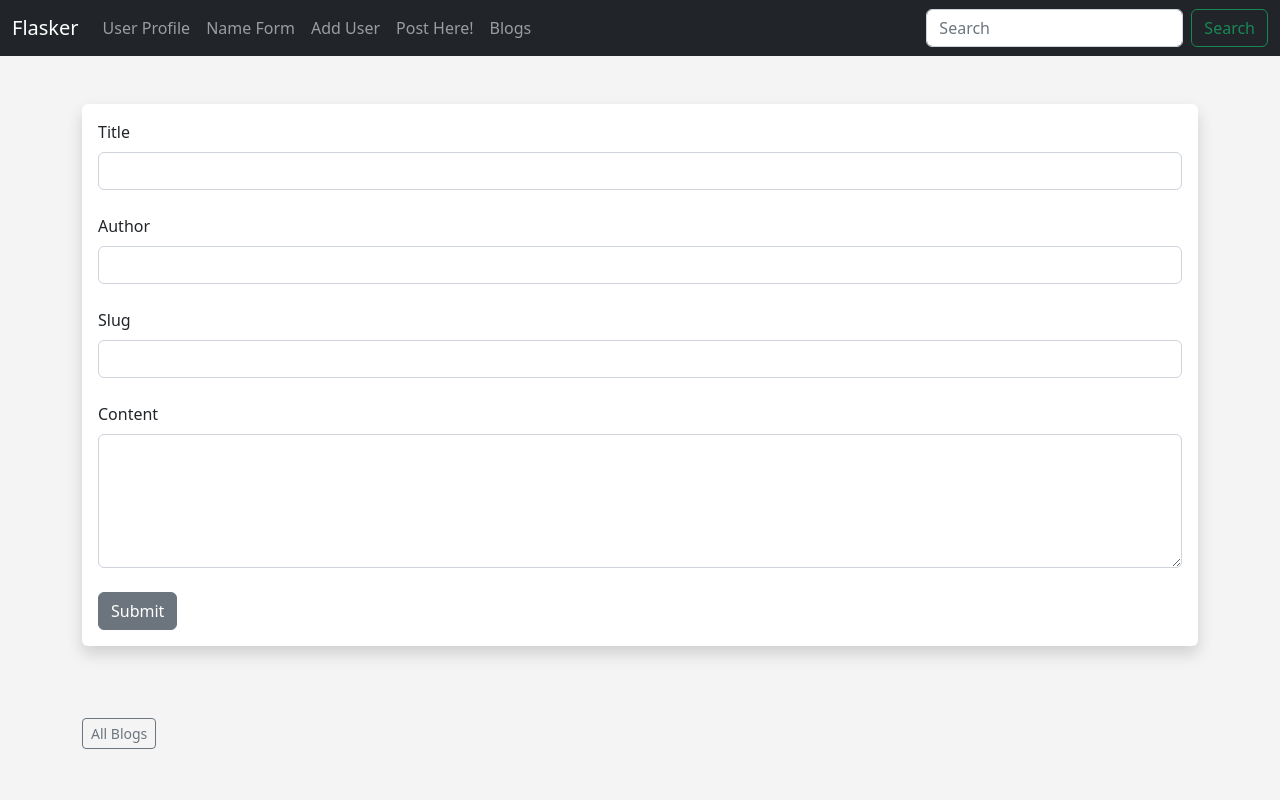
After one commit to johnellis30/flasker, a Flask app: template templates/edit_blog.html in a window 1280 px wide. The commit adds this page. Run offline with Flask 2, Linux system fonts and the light colour scheme; the template is opened without the code that fills it: values that come from a table or form of the project are taken from there, others are empty.

Commit message:
Added delete post functionality

```diff
--- a/hello.py
+++ b/hello.py
@@ -1,7 +1,7 @@
 
 from email.policy import default
 from urllib import request
-from flask import Flask, render_template, flash, request
+from flask import Flask, render_template, flash, request, redirect, url_for
 from flask_wtf import FlaskForm
 from wtforms import StringField, SubmitField, PasswordField, BooleanField, ValidationError
 from wtforms.validators import DataRequired, EqualTo, Length
@@ -78,6 +78,58 @@ def add_blog():
 
     # Redirect to the webpage
     return render_template("add_blog.html", form=form)
+
+
+#Edit blog posts
+@app.route('/blogs/edit/<int:id>', methods=['GET', 'POST'])
+def edit_blog(id):
+    #grab all of the blog posts
+    blog = Blogs.query.get_or_404(id)
+    form = BlogForm()
+    if form.validate_on_submit():
+        blog.title = form.title.data
+        blog.author = form.author.data
+        blog.slug = form.slug.data
+        blog.content = form.content.data
+        # Update Database
+        db.session.add(blog)
+        db.session.commit()
+        flash("Blog has been updated")
+        return redirect(url_for('blog', id=blog.id))
+
+    form.title.data = blog.title
+    form.author.data = blog.author
+    form.slug.data = blog.slug
+    form.content.data = blog.content
+
+    return render_template('edit_blog.html', form=form)
+
+    form.title.data = blog.title
+    form.author.data = blog.author
+    form.slug.data = blog.slug
+    form.content.data = blog.content
+
+    return render_template('edit_blog.html', form=form)
+
+#Delete blog posts
+@app.route('/blogs/delete/<int:id>')
+def delete_blog(id):
+    #grab all of the blog posts
+    blog_to_delete = Blogs.query.get_or_404(id)
+    try:
+        # Update Database
+        db.session.delete(blog_to_delete)
+        db.session.commit()
+        flash("Blog has been deleted successfully!")
+        # grab blogs
+        blogs = Blogs.query.order_by(Blogs.date_posted)
+        return render_template("blogs.html", blogs=blogs)
+    except:
+        #Return an error message
+        flash("Whoops, there was a problem deleting the Blog!")
+        # grab blogs
+        blogs = Blogs.query.order_by(Blogs.date_posted)
+        return render_template("blogs.html", blogs=blogs)
 
 
 # JSON Example
--- a/templates/blogs.html
+++ b/templates/blogs.html
@@ -22,7 +22,8 @@
     {{ blog.content }}<br/>
     <br/>
     <a href="{{ url_for('blog', id=blog.id) }}" class="btn btn-outline-secondary btn-sm">View Blog</a>
-
+    <a href="{{ url_for('edit_blog', id=blog.id) }}" class="btn btn-outline-secondary btn-sm">Edit Blog</a>
+    <a href="{{ url_for('delete_blog', id=blog.id) }}" class="btn btn-outline-danger btn-sm">Delete Blog</a>
     <br/>
 </div>
 <br/>
--- /dev/null
+++ b/templates/edit_blog.html
@@ -0,0 +1,47 @@
+{% extends 'base.html' %}
+
+{% block content %}
+
+{% for message in get_flashed_messages() %}
+    <div class="alert alert-success alert-dismissible fade show" role="alert">
+        {{ message }}
+        <button type="button" class="btn-close" data-bs-dismiss="alert" aria-label="Close"></button>
+    </div>
+
+{% endfor %}
+
+<br/>
+
+
+<div class="shadow p-3 mb-5 bg-body rounded">
+
+    <form method="POST">
+        {{ form.hidden_tag() }}
+
+        {{ form.title.label(class="form-label") }}
+        {{ form.title(class="form-control") }}
+        <br/>
+
+        {{ form.author.label(class="form-label") }}
+        {{ form.author(class="form-control") }}
+        <br/>
+
+        {{ form.slug.label(class="form-label") }}
+        {{ form.slug(class="form-control") }}
+        <br/>
+
+        {{ form.content.label(class="form-label") }}
+        {{ form.content(class="form-control", rows="5") }}
+        <br/>
+
+        {{ form.submit(class="btn btn-secondary") }}
+
+    </form>
+</div>
+<br/>
+    <a href="{{ url_for('blogs') }}" class="btn btn-outline-secondary btn-sm">All Blogs</a>
+<br/>
+
+
+
+{% endblock %}
```
Also changed, not shown: templates/blog.html (+6 -2 lines).
